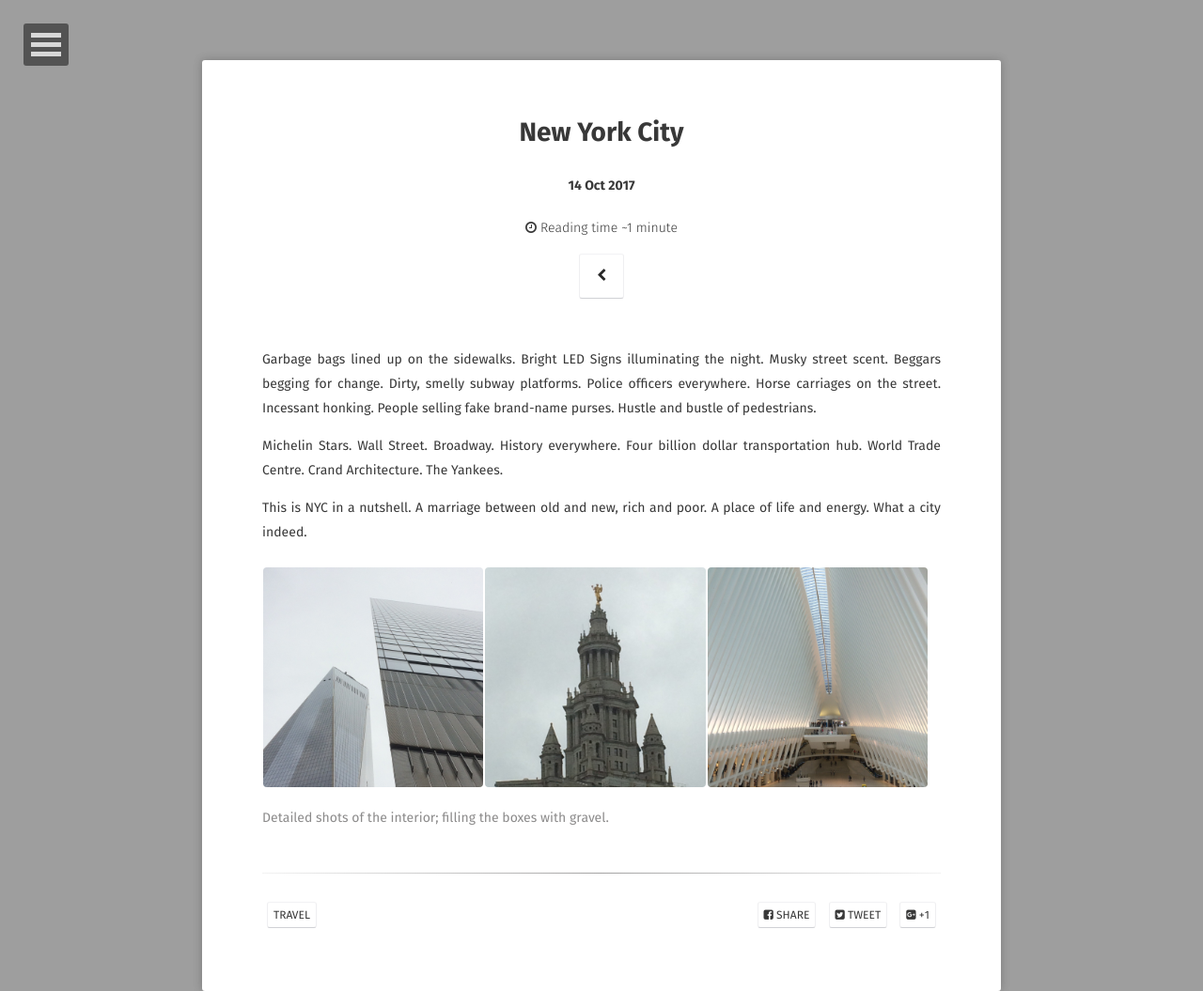
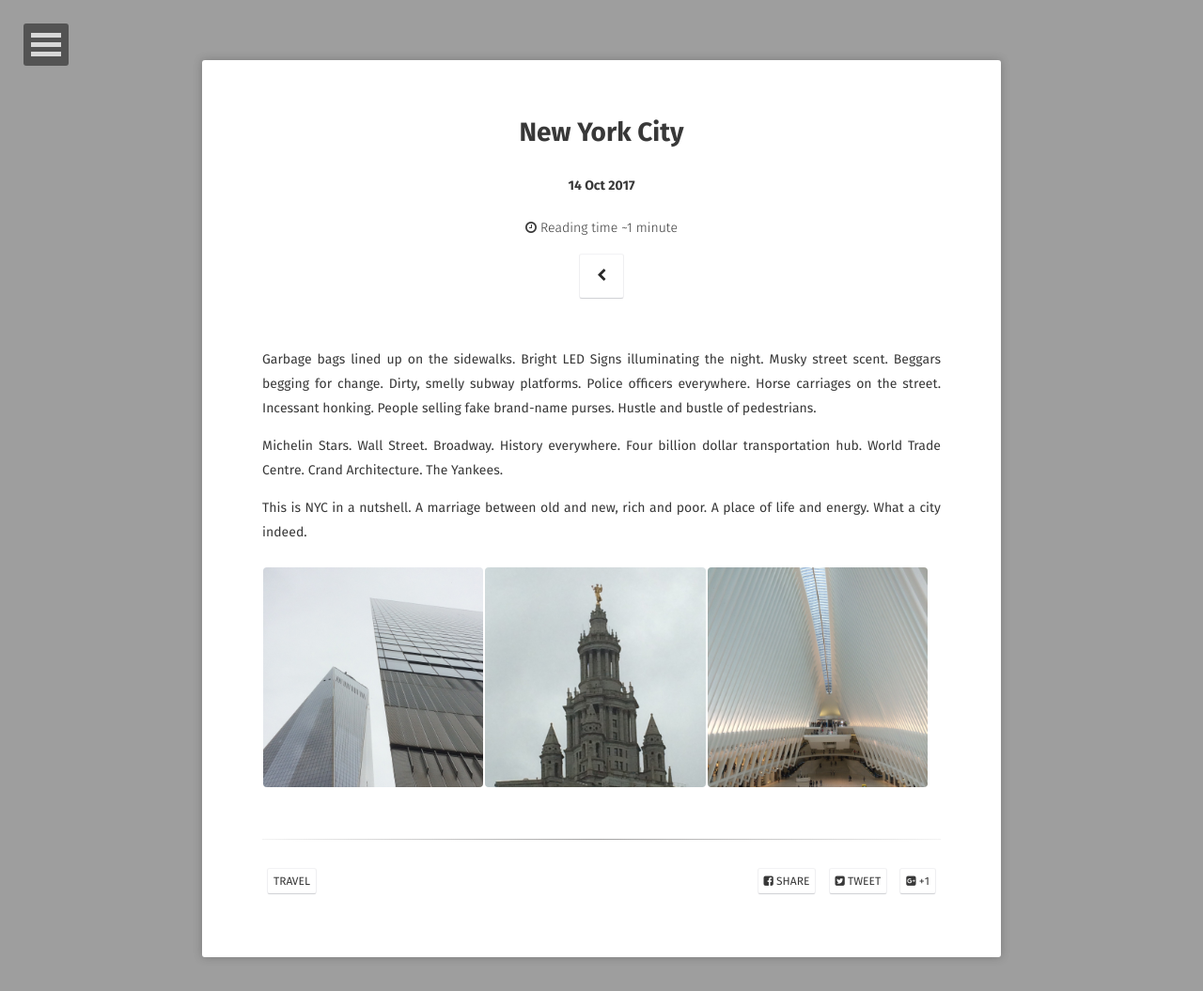
Before and after one commit to tnecniv22/Blog-Version-2017, a Jekyll site: the page built from _posts/2017-10-14-nyc.md, in a window 1280 px wide. Shown: the whole page at 94% size. Built offline with Jekyll 4.4.1, drawn with Linux system fonts in a browser that asks for light colours; some web fonts are replaced; after the commit the page ends 1019 px from its top, so only the background shows below that.

Commit message:
edit+ exit ls end

```diff
--- a/_posts/2017-10-14-nyc.md
+++ b/_posts/2017-10-14-nyc.md
@@ -17,5 +17,4 @@ Garbage bags lined up on the sidewalks. Bright LED Signs illuminating the night.
  	<img src="/assets/img/nyc/IMG_2705.JPG">
  	<img src="/assets/img/nyc/IMG_2698.JPG">
  	<img src="/assets/img/nyc/IMG_2710.JPG">
- 	<figcaption>Detailed shots of the interior; filling the boxes with gravel.</figcaption>
  </figure>
```
Also changed, not shown: 1 other file.
